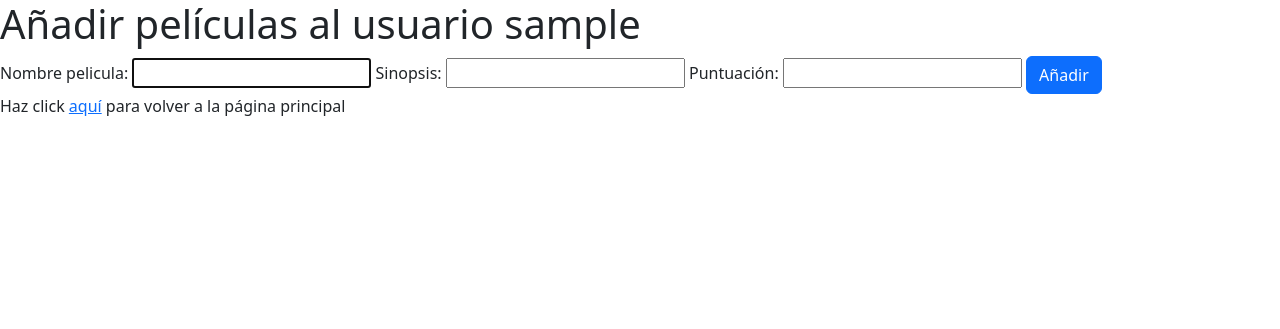
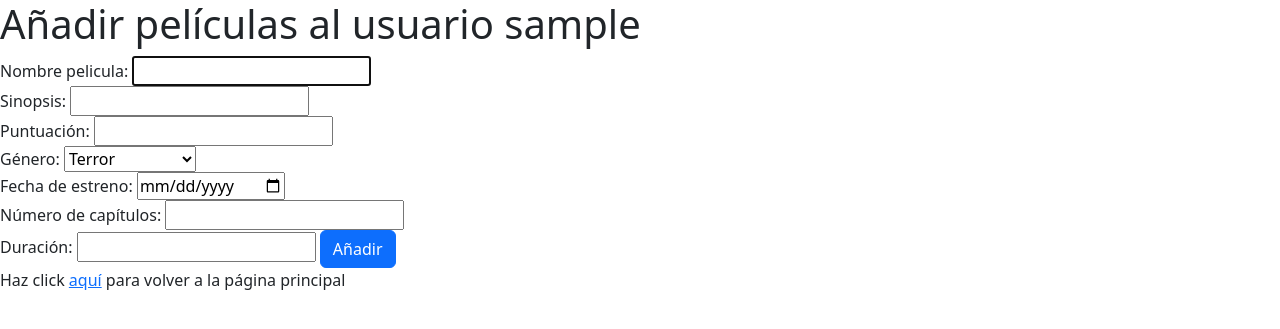
Before and after one commit to Carlos5Noob/Proyecto-Flask, a Flask app: a page that uses templates/añadir_pelicula.html in a window 1280 px wide. Shown: the top 329 px of the page. Run offline with Flask 3, Linux system fonts and the light colour scheme; the visitor is signed in with stand-in values (Sample User, id 1).

Commit message:
film properties added

```diff
--- a/app.py
+++ b/app.py
@@ -57,11 +57,19 @@ def add_film():
         pelicula = request.form['pelicula']
         sinopsis = request.form['sinopsis']
         puntuacion = request.form['puntuacion']
+        genero = request.form['genero']
+        fecha = request.form['fecha']
+        capitulos = request.form['capitulos']
+        duracion = request.form['duracion']
         username = session['username']
         nueva_pelicula = {
             "pelicula": pelicula,
             "sinopsis": sinopsis,
-            "puntuacion": puntuacion
+            "puntuacion": puntuacion,
+            "genero": genero,
+            "fecha": fecha,
+            "capitulos": capitulos,
+            "duracion": duracion
         }
 
         users[username]['peliculas'].append(nueva_pelicula)
--- a/templates/añadir_pelicula.html
+++ b/templates/añadir_pelicula.html
@@ -12,10 +12,29 @@
     <form method="post" action="{{ url_for('add_film') }}">
         <label for="pelicula">Nombre pelicula:</label>
         <input type="text" id="pelicula" name="pelicula" required autofocus>
+        <br>
         <label for="sinopsis">Sinopsis:</label>
         <input type="text" id="sinopsis" name="sinopsis" required >
+        <br>
         <label for="puntuacion">Puntuación:</label>
         <input type="number" id="puntuacion" name="puntuacion" required >
+        <br>
+        <label for="genero">Género:</label>
+        <select name="genero" id="genero">
+            <option value="terror">Terror</option>
+            <option value="lucha y acción">Lucha y acción</option>
+            <option value="comedia">Comedia</option>
+        </select>
+        <br>
+        <label for="fecha">Fecha de estreno:</label>
+        <input type="date" id="fecha" name="fecha" required>
+        <br>
+        <label for="capitulos">Número de capítulos:</label>
+        <input type="number" id="capitulos" name="capitulos" required>
+        <br>
+        <label for="duracion">Duración:</label>
+        <input type="number" id="duracion" name="duracion">
+
         <button class="btn btn-primary" type="submit">Añadir</button>
     </form>
 
--- a/templates/home.html
+++ b/templates/home.html
@@ -4,6 +4,7 @@
     <meta charset="UTF-8">
     <title>Home</title>
     <link href="https://cdn.jsdelivr.net/npm/bootstrap@5.3.0/dist/css/bootstrap.min.css" rel="stylesheet">
+    <link href="styles.css" rel="stylesheet">
 </head>
 <body>
 
@@ -25,6 +26,10 @@
                     <h5>{{ pelicula['pelicula'] }}</h5>
                     <p><strong>Sinopsis:</strong> {{ pelicula['sinopsis'] }}</p>
                     <p><strong>Puntuación:</strong> {{ pelicula['puntuacion'] }}</p>
+                    <p><strong>Género:</strong> {{ pelicula['genero'] }}</p>
+                    <p><strong>Fecha de estreno:</strong> {{ pelicula['fecha'] }}</p>
+                    <p><strong>Número de capítulos:</strong> {{ pelicula['capitulos'] }}</p>
+                    <p><strong>Duración de capítulos:</strong> {{ pelicula['duracion'] }}</p>
                 </li>
             {% endfor %}
         </ul>
```
